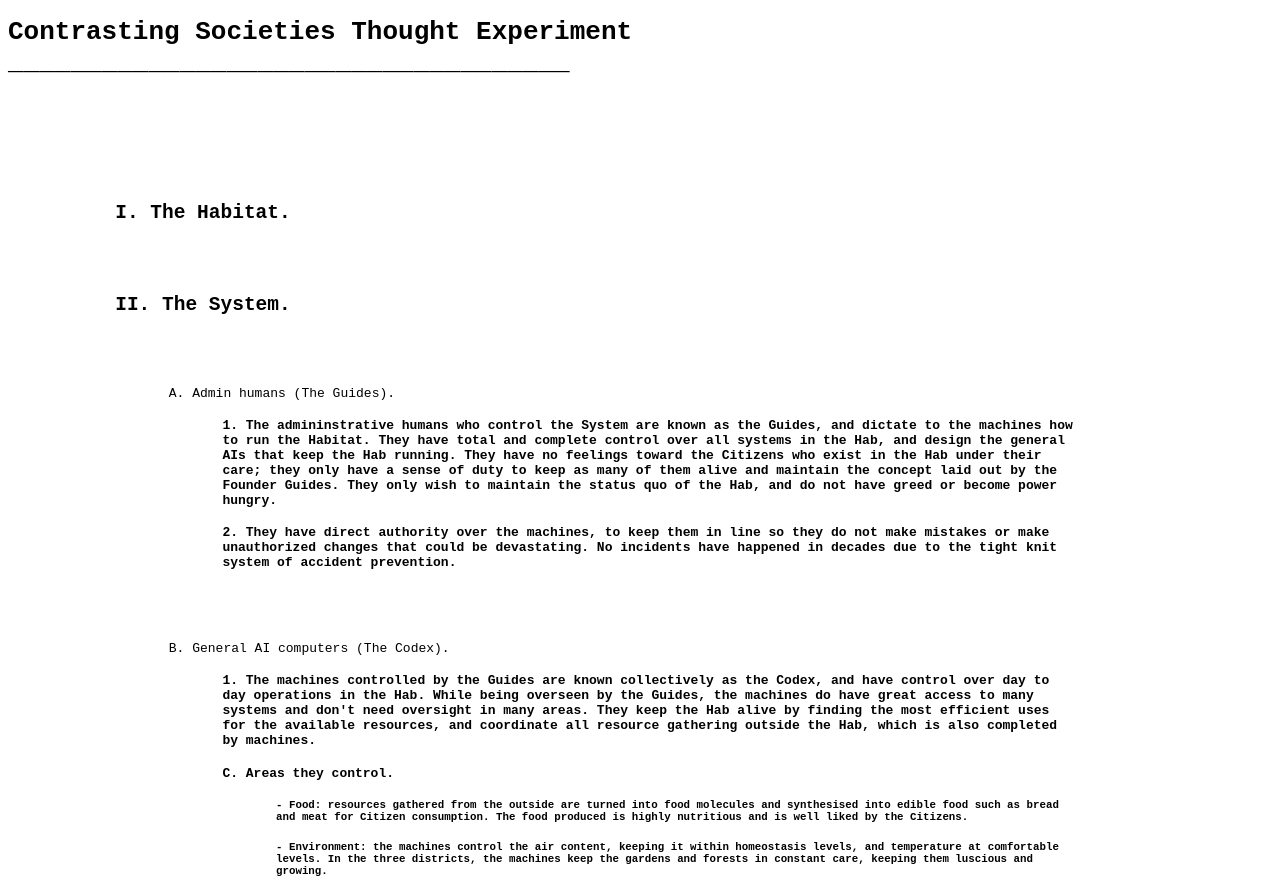
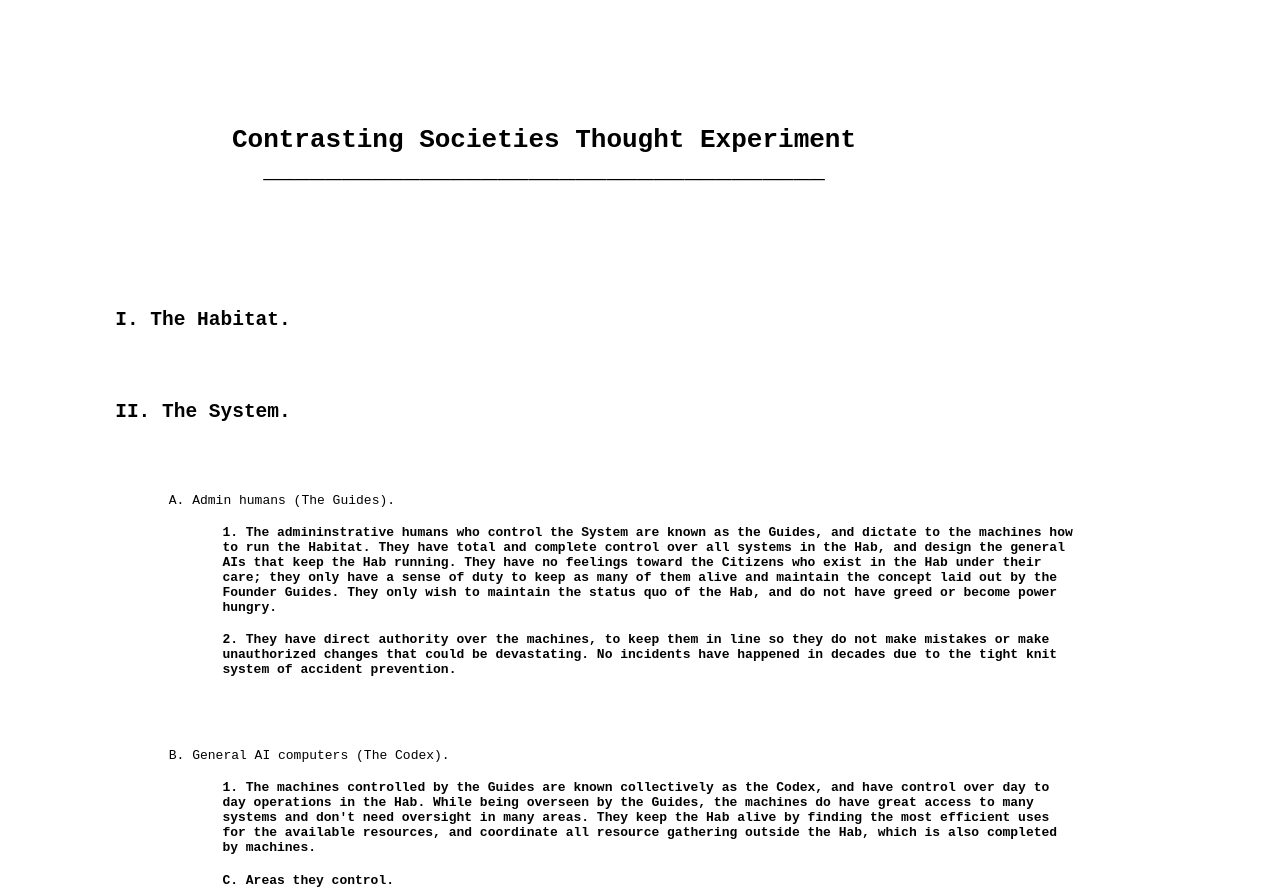
Before and after one commit to AugustBorne/thought-experiments-2, a plain HTML site: page index.html in a window 1280 px wide. Shown: the top 891 px of the page. Drawn offline with Linux system fonts and the light colour scheme.

Commit message:
Update index.html

```diff
--- a/index.html
+++ b/index.html
@@ -15,6 +15,8 @@
 		    padding-top : 5%;
             }
             h1 {
+		    text-align : center;
+		    padding-top : 10%;
 		    padding-bottom : 5%;
             }
             h2 {
```
